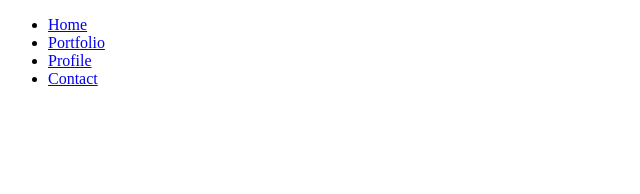
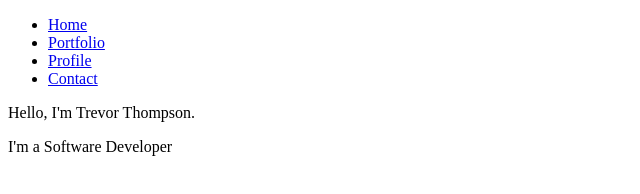
Before and after one commit to TrevorThomp/portfolio, a plain HTML site: page index.html in a window 1280 px wide. Shown: the whole page, without its empty margins (0-640 px from the left). Drawn offline with Linux system fonts and the light colour scheme.

Commit message:
completed landing page structure

```diff
--- a/index.html
+++ b/index.html
@@ -28,5 +28,9 @@
       </div>
   </header>
 
+
+  <div class="description">
+      <p>Hello, I'm <span class="name">Trevor Thompson.</span></p>
+      <p>I'm a Software Developer</p>
 </body>
 </html>
```
